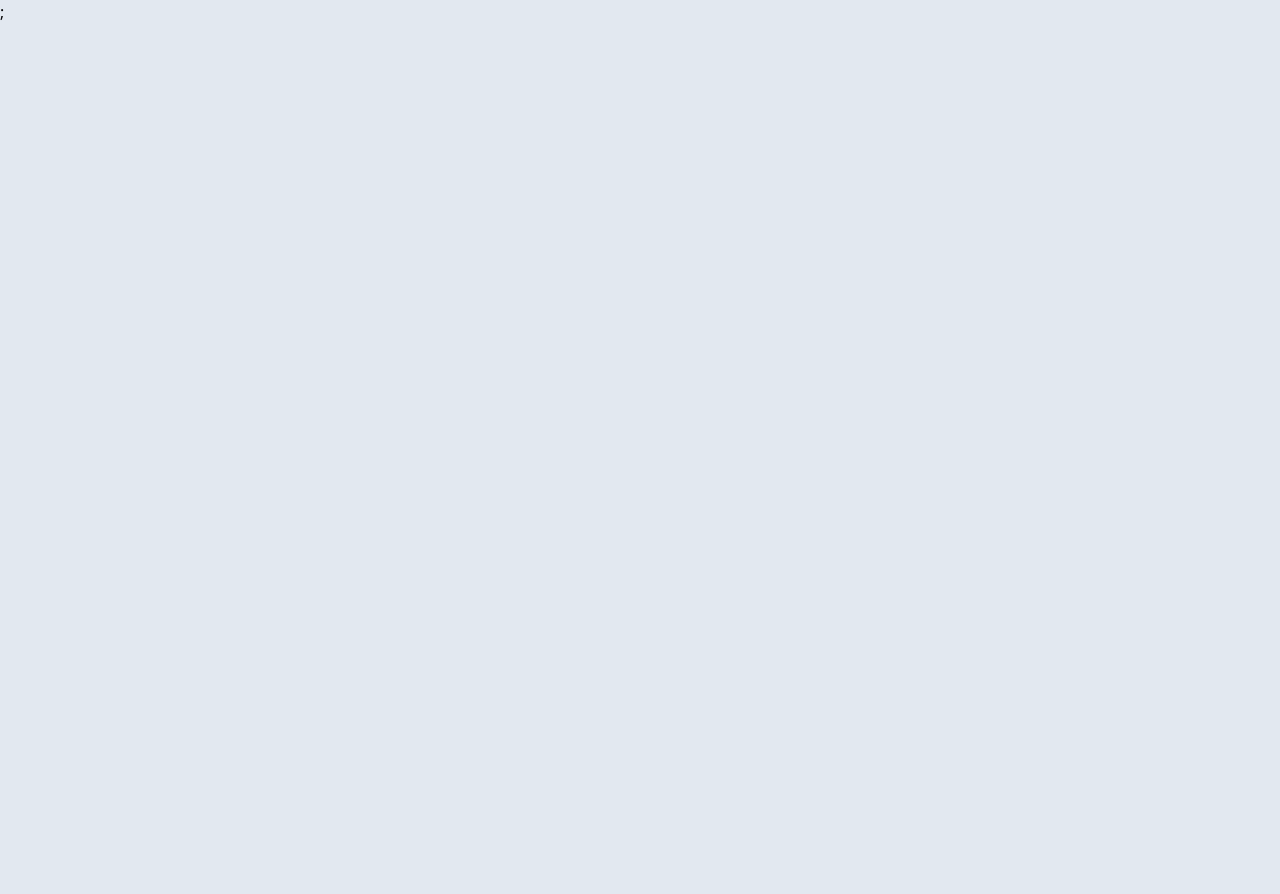
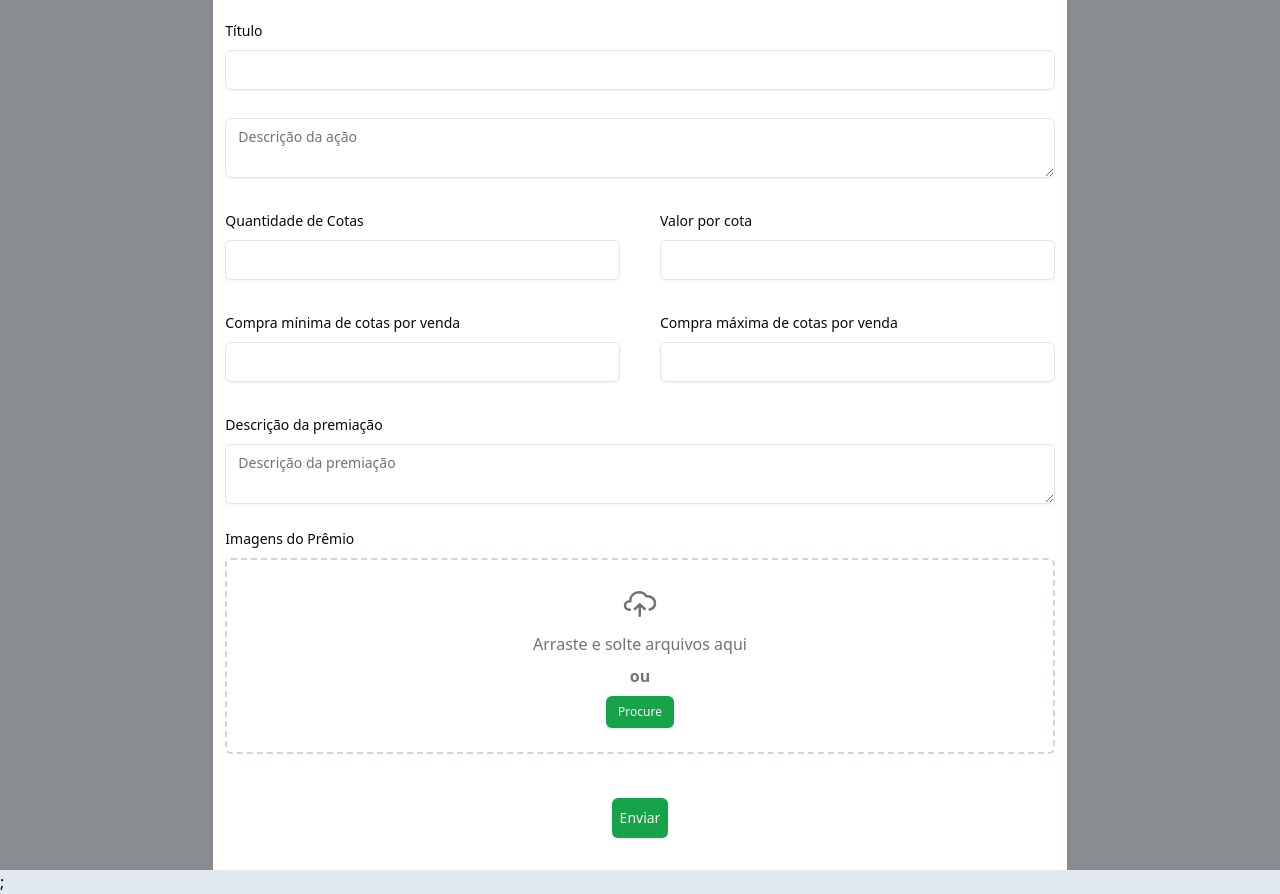
Before and after one commit to iurivilarinho/Front-Porteiro, a React (Vite) app: page /home in a window 1280 px wide. Before the commit this address had no page. Before the commit the page ends 800 px from the top, so only its background shows below. Built offline with nearby package versions, Linux system fonts and the light colour scheme.

Commit message:
Formulario de cadastro de Rifa

```diff
--- a/package.json
+++ b/package.json
@@ -10,6 +10,7 @@
     "preview": "vite preview"
   },
   "dependencies": {
+    "@hookform/resolvers": "^3.9.0",
     "@radix-ui/react-alert-dialog": "^1.1.1",
     "@radix-ui/react-dialog": "^1.1.1",
     "@radix-ui/react-dropdown-menu": "^2.1.1",
@@ -30,12 +31,14 @@
     "react": "^18.3.1",
     "react-dom": "^18.3.1",
     "react-dropzone": "^14.2.3",
+    "react-hook-form": "^7.53.0",
     "react-qr-code": "^2.0.15",
     "react-qrcode-pix": "^4.1.0",
     "react-router-dom": "^6.22.3",
     "react-window": "^1.8.10",
     "tailwind-merge": "^2.5.2",
-    "tailwindcss-animate": "^1.0.7"
+    "tailwindcss-animate": "^1.0.7",
+    "zod": "^3.23.8"
   },
   "devDependencies": {
     "@eslint/js": "^9.8.0",
--- /dev/null
+++ b/src/components/ui/textarea.tsx
@@ -0,0 +1,34 @@
+import * as React from "react";
+import { cn } from "@/lib/utils";
+import { Notification, NotificationProps } from "../input/notification";
+import { Label } from "../input/label";
+
+export interface TextareaProps
+  extends React.TextareaHTMLAttributes<HTMLTextAreaElement> {
+  notification?: NotificationProps;
+  label?: string;
+}
+
+const Textarea = React.forwardRef<HTMLTextAreaElement, TextareaProps>(
+  ({ className, notification, label, ...props }, ref) => {
+    return (
+      <div className={cn("grid w-full gap-1", className)}>
+        <div className="grid w-full gap-3">
+          {label && <Label htmlFor={props?.id}>{label}</Label>}
+          <textarea
+            className={cn(
+              "flex min-h-[60px] w-full rounded-md border border-input bg-transparent px-3 py-2 text-sm shadow-sm placeholder:text-muted-foreground focus-visible:outline-none focus-visible:ring-1 focus-visible:ring-ring disabled:cursor-not-allowed disabled:opacity-50"
+            )}
+            ref={ref}
+            {...props}
+          />
+        </div>
+        {notification && <Notification {...notification} />}
+      </div>
+    );
+  }
+);
+
+Textarea.displayName = "Textarea";
+
+export { Textarea };
--- a/src/lib/api/axios/httpRequests.ts
+++ b/src/lib/api/axios/httpRequests.ts
@@ -1,7 +1,7 @@
 import axios from "axios";
 
 const httpRequest = axios.create({
-  baseURL: "https://104.21.76.236:8088",
+  baseURL: "http://198.27.114.51:8088",
   withCredentials: true,
 });
 
--- /dev/null
+++ b/src/pages/rifa/rifaForm.tsx
@@ -0,0 +1,195 @@
+import { useForm } from "react-hook-form";
+import { z } from "zod";
+import { zodResolver } from "@hookform/resolvers/zod";
+import DragAndDrop from "@/components/dragAndDrop/dragAndDrop";
+import { Input } from "@/components/input/input";
+import { Textarea } from "@/components/ui/textarea";
+import { Button } from "@/components/button/button";
+import { usePostRifa } from "@/lib/api/tanstackQuery/rifa";
+
+// Definindo o esquema de validação com Zod
+const rifaFormSchema = z.object({
+  title: z.string().min(1, "O título é obrigatório"),
+  description: z.string().min(1, "A descrição é obrigatória"),
+  numberOfShares: z
+    .number({ invalid_type_error: "Digite um número válido" })
+    .positive("A quantidade de cotas deve ser positiva"),
+  quotaPrice: z
+    .number({ invalid_type_error: "Digite um número válido" })
+    .positive("O valor por cota deve ser positivo"),
+  compraMinCotas: z
+    .number({ invalid_type_error: "Digite um número válido" })
+    .positive("A compra mínima deve ser positiva"),
+  compraMaxCotas: z
+    .number({ invalid_type_error: "Digite um número válido" })
+    .positive("A compra máxima deve ser positiva"),
+  descriptionPremio: z
+    .string()
+    .min(1, "A descrição da premiação é obrigatória"),
+  imagensPremio: z
+    .any()
+    .refine((files) => Array.isArray(files) && files.length > 0, {
+      message: "Adicione ao menos uma imagem",
+    }),
+});
+
+// Definindo os tipos com base no esquema
+type RifaFormData = z.infer<typeof rifaFormSchema>;
+
+const RifaForm = () => {
+  const {
+    mutate: postRifa,
+    isPending,
+    isSuccess: isSuccessPost,
+    error: errorPost,
+  } = usePostRifa();
+
+  // Usando o React Hook Form com Zod
+  const {
+    register,
+    handleSubmit,
+    setValue,
+    formState: { errors },
+  } = useForm<RifaFormData>({
+    resolver: zodResolver(rifaFormSchema),
+  });
+
+  const submitForm = (data: RifaFormData) => {
+    const formData = new FormData();
+
+    const { imagensPremio, ...props } = data;
+
+    if (imagensPremio) {
+      if (Array.isArray(imagensPremio)) {
+        imagensPremio.forEach((file) => formData.append("files", file));
+      } else {
+        formData.append("file", imagensPremio);
+      }
+    }
+
+    const blobJson = new Blob([JSON.stringify(props)], {
+      type: "application/json",
+    });
+    formData.append("form", blobJson);
+
+    postRifa(formData);
+  };
+  if (isPending) {
+    return (
+      <div className="flex items-center justify-center h-screen">
+        <div className="w-16 h-16 border-4 border-t-transparent border-green-500 rounded-full animate-spin"></div>
+      </div>
+    );
+  }
+
+  return (
+    <div className="bg-black/40 flex justify-center">
+      <div className="w-2/3 bg-white p-3 ">
+        <div className="">
+          <Input
+            className="my-3"
+            label="Título"
+            {...register("title")}
+            notification={{
+              isError: Boolean(errors.title),
+              notification: errors.title?.message,
+            }}
+          />
+
+          <Textarea
+            placeholder="Descrição da ação"
+            {...register("description")}
+            notification={{
+              isError: Boolean(errors.description),
+              notification: errors.description?.message,
+            }}
+          />
+        </div>
+
+        <div className="flex justify-between my-5">
+          <Input
+            className="w-full mr-5"
+            label="Quantidade de Cotas"
+            type="number"
+            {...register("numberOfShares", { valueAsNumber: true })}
+            notification={{
+              isError: Boolean(errors.numberOfShares),
+              notification: errors.numberOfShares?.message,
+            }}
+          />
+
+          <Input
+            className="w-full ml-5"
+            label="Valor por cota"
+            type="number"
+            {...register("quotaPrice", { valueAsNumber: true })}
+            notification={{
+              isError: Boolean(errors.quotaPrice),
+              notification: errors.quotaPrice?.message,
+            }}
+          />
+        </div>
+
+        <div className="flex justify-between my-5">
+          <Input
+            className="w-full mr-5"
+            label="Compra mínima de cotas por venda"
+            type="number"
+            {...register("compraMinCotas", { valueAsNumber: true })}
+            notification={{
+              isError: Boolean(errors.compraMinCotas),
+              notification: errors.compraMinCotas?.message,
+            }}
+          />
+
+          <Input
+            className="w-full ml-5"
+            label="Compra máxima de cotas por venda"
+            type="number"
+            {...register("compraMaxCotas", { valueAsNumber: true })}
+            notification={{
+              isError: Boolean(errors.compraMaxCotas),
+              notification: errors.compraMaxCotas?.message,
+            }}
+          />
+        </div>
+
+        <div>
+          <Textarea
+            className="my-3"
+            label="Descrição da premiação"
+            placeholder="Descrição da premiação"
+            {...register("descriptionPremio")}
+            notification={{
+              isError: Boolean(errors.descriptionPremio),
+              notification: errors.descriptionPremio?.message,
+            }}
+          />
+          <DragAndDrop
+            onAddFile={(files) =>
+              setValue("imagensPremio", files, { shouldValidate: true })
+            }
+            label="Imagens do Prêmio"
+            acceptedFileTypes={{
+              ".jpg": ["image/jpeg"],
+              ".jpeg": ["image/jpeg"],
+              ".png": ["image/png"],
+            }}
+            notification={{
+              isError: Boolean(errors.imagensPremio),
+              notification: String(errors.imagensPremio?.message ?? ""),
+            }}
+          />
+        </div>
+
+        <div className="flex justify-center my-5">
+          <Button type="submit" onClick={handleSubmit(submitForm)}>
+            Enviar
+          </Button>
+        </div>
+      </div>
+    </div>
+  );
+};
+
+export default RifaForm;
--- a/src/router/router.tsx
+++ b/src/router/router.tsx
@@ -3,6 +3,7 @@ import Login from "@/pages/login/login";
 import { ListaPessoa } from "@/pages/pessoa/components/pessoaLista";
 import Pessoa from "@/pages/pessoa/pessoa";
 import Rifa from "@/pages/rifa/rifa";
+import RifaForm from "@/pages/rifa/rifaForm";
 import { Route, BrowserRouter as Router, Routes } from "react-router-dom";
 
 const AppRouter = () => {
@@ -14,6 +15,7 @@ const AppRouter = () => {
         <Route path="/table" element={<ListaPessoa />} />
         <Route path="/rifa" element={<Rifa />} />
         <Route path="/botoes" element={<Botoes />} />
+        <Route path="/home" element={<RifaForm />} />
       </Routes>
     </Router>
   );
```
Also changed, not shown: 1 other file (tests, documents, lock files or other folders).
